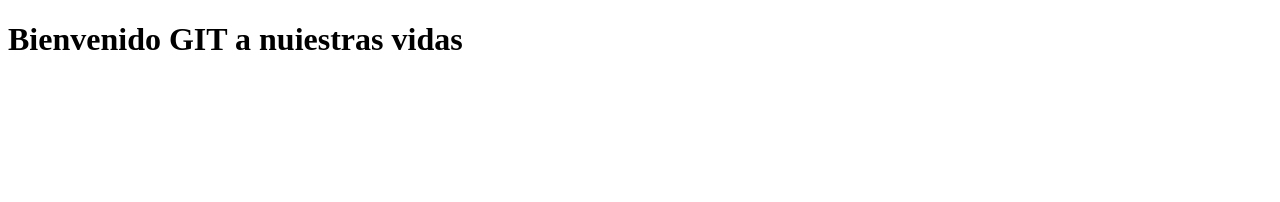
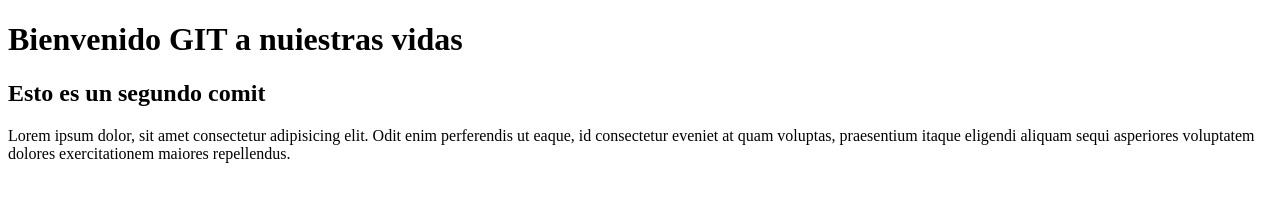
Before and after one commit to LeandroToloza95/Repo-Prueba, a plain HTML site: page index.html in a window 1280 px wide. Drawn offline with Linux system fonts and the light colour scheme.

Commit message:
Se agrega un H2 y un parrafo

```diff
--- a/index.html
+++ b/index.html
@@ -8,5 +8,8 @@
 </head>
 <body>
     <h1>Bienvenido GIT a nuiestras vidas</h1>
+
+    <h2>Esto es un segundo comit</h2>
+    <p>Lorem ipsum dolor, sit amet consectetur adipisicing elit. Odit enim perferendis ut eaque, id consectetur eveniet at quam voluptas, praesentium itaque eligendi aliquam sequi asperiores voluptatem dolores exercitationem maiores repellendus.</p>
 </body>
 </html>
```
